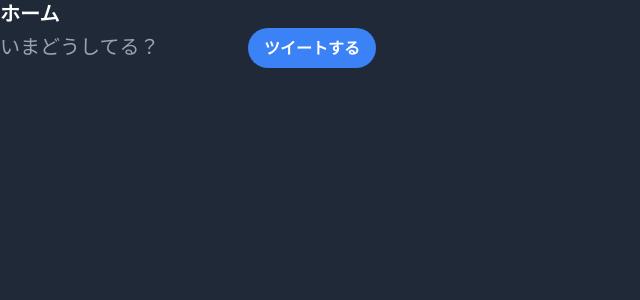
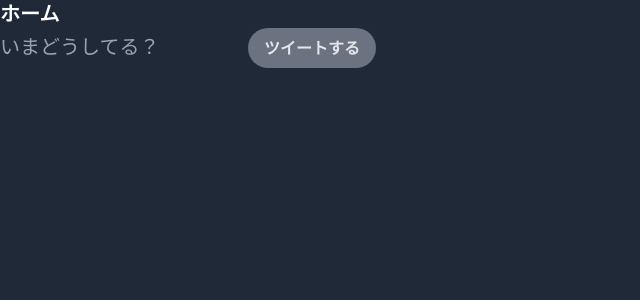
Before and after one commit to mzmt/twitter-nextjs, a Next.js app: page /home in a window 1280 px wide. Shown: the top 300 px of the page, without its empty margins (0-640 px from the left). Built offline with nearby package versions, Linux system fonts and the light colour scheme.

Commit message:
add disable when tweet empty

```diff
--- a/components/center.tsx
+++ b/components/center.tsx
@@ -1,4 +1,9 @@
-const Center = () => {
+import type { NextPage } from 'next'
+import { useState } from "react"
+
+const Center: NextPage = () => {
+  const [tweet, setTweet] = useState('');
+
   return (
     <div>
       <div>
@@ -9,6 +14,8 @@ const Center = () => {
           <input type="text"
                  id="tweet"
                  name="tweet"
+                 value={tweet}
+                 onChange={(event) => setTweet(event.target.value)}
                  placeholder="いまどうしてる？"
                  required
                  minLength={1}
@@ -18,9 +25,15 @@ const Center = () => {
                  autoComplete="off"
                  aria-label="ツイート"
           />
-          <button type='submit' className='bg-blue-500 hover:bg-blue-400 font-bold py-2 px-4 rounded-full'>
-            ツイートする
-          </button>
+          { tweet != '' ? (
+              <button type='submit' className='bg-blue-500 hover:bg-blue-400 font-bold py-2 px-4 rounded-full'>
+              ツイートする
+            </button>
+          ) :
+            <button type='submit' className='bg-gray-500 text-gray-200 font-bold py-2 px-4 rounded-full' disabled>
+              ツイートする
+            </button>
+          }
         </form>
       </div>
     </div>
```
